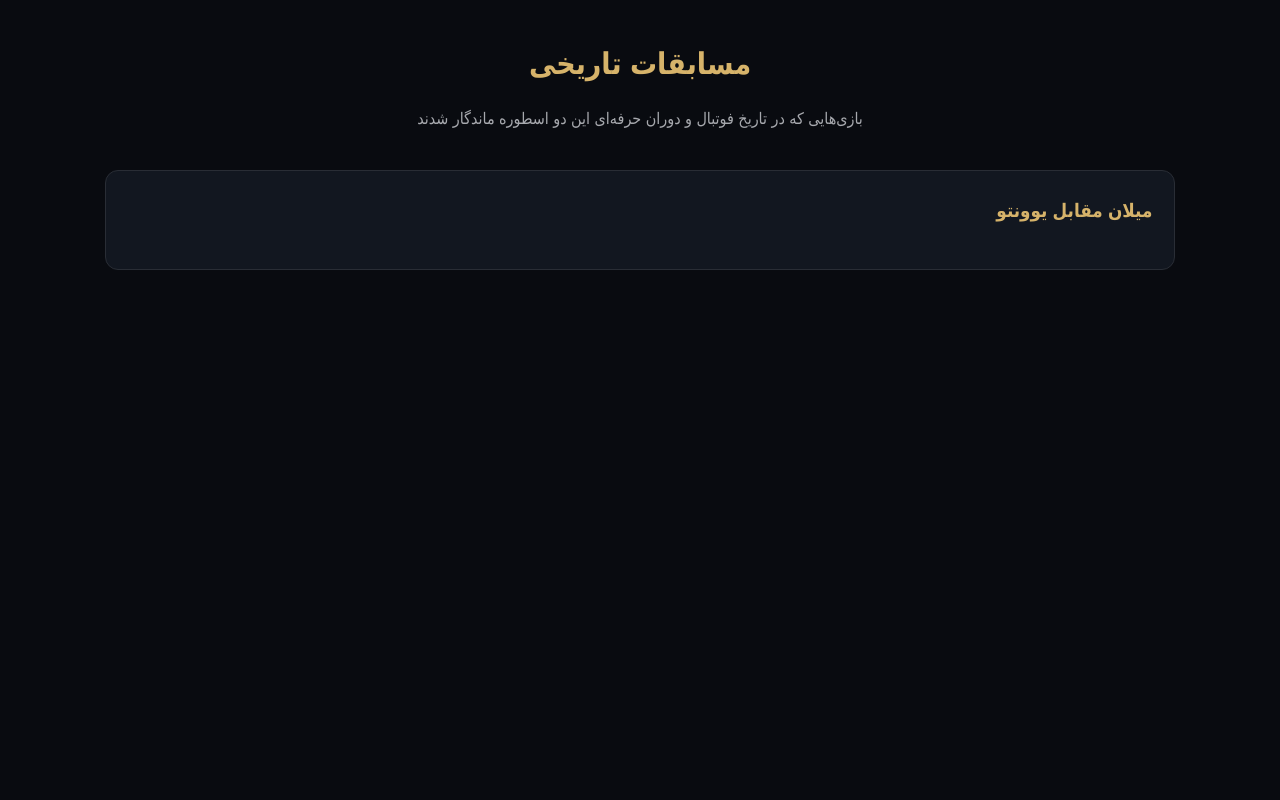
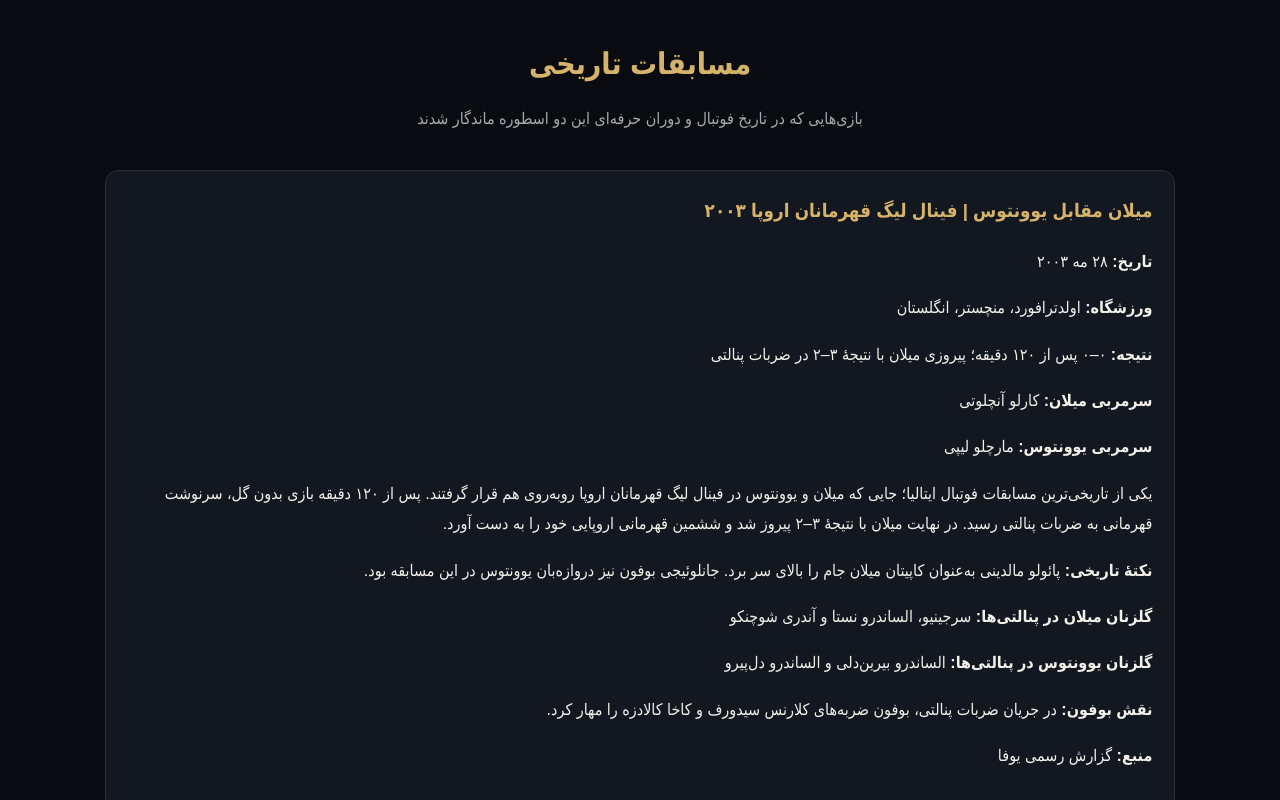
Before and after one commit to Mahdi98943g0/maldini-buffon-tribute, a plain HTML site: page index.html in a window 1280 px wide. Shown: the part 11200-12000 px from the top of the page. Before the commit the page ends 11535 px from the top, so only its background shows below. Drawn offline with Linux system fonts and the light colour scheme.

Commit message:
Update index.html

```diff
--- a/index.html
+++ b/index.html
@@ -379,8 +379,6 @@ button {position:fixed;bottom:20px;left:20px;border:1px solid var(--gold);backgr
   </p>
 
 </section>
-
-</section>
 <section id="buffon-gallery">
   <h2 class="section-title">گالری تصاویر بوفون</h2>
   <p class="subtitle">لحظاتی از تاریخ فوتبال ایتالیا</p>
@@ -548,4 +546,43 @@ button {position:fixed;bottom:20px;left:20px;border:1px solid var(--gold);backgr
   <div class="cards">
 
     <div class="card">
-      <h3>میلان مقابل یوونتو
+     <h3>میلان مقابل یوونتوس | فینال لیگ قهرمانان اروپا ۲۰۰۳</h3>
+
+<p><strong>تاریخ:</strong> ۲۸ مه ۲۰۰۳</p>
+<p><strong>ورزشگاه:</strong> اولدترافورد، منچستر، انگلستان</p>
+<p><strong>نتیجه:</strong> ۰–۰ پس از ۱۲۰ دقیقه؛ پیروزی میلان با نتیجهٔ ۳–۲ در ضربات پنالتی</p>
+<p><strong>سرمربی میلان:</strong> کارلو آنچلوتی</p>
+<p><strong>سرمربی یوونتوس:</strong> مارچلو لیپی</p>
+
+<p>
+یکی از تاریخی‌ترین مسابقات فوتبال ایتالیا؛ جایی که میلان و یوونتوس
+در فینال لیگ قهرمانان اروپا روبه‌روی هم قرار گرفتند.
+پس از ۱۲۰ دقیقه بازی بدون گل، سرنوشت قهرمانی به ضربات پنالتی رسید.
+در نهایت میلان با نتیجهٔ ۳–۲ پیروز شد و ششمین قهرمانی اروپایی خود را به دست آورد.
+</p>
+
+<p><strong>نکتهٔ تاریخی:</strong> پائولو مالدینی به‌عنوان کاپیتان میلان جام را بالای سر برد.
+جانلوئیجی بوفون نیز دروازه‌بان یوونتوس در این مسابقه بود.</p>
+
+<p><strong>گلزنان میلان در پنالتی‌ها:</strong>
+سرجینیو، الساندرو نستا و آندری شوچنکو</p>
+
+<p><strong>گلزنان یوونتوس در پنالتی‌ها:</strong>
+الساندرو بیرین‌دلی و الساندرو دل‌پیرو</p>
+
+<p><strong>نقش بوفون:</strong> در جریان ضربات پنالتی، بوفون ضربه‌های کلارنس سیدورف و کاخا کالادزه را مهار کرد.</p>
+
+<p><strong>منبع:</strong>
+<a href="https://www.uefa.com/uefachampionsleague/news/0253-0d7b3011dd29-b3eede70c2ce-1000/" target="_blank" rel="noopener">گزارش رسمی یوفا</a>
+</p>
+</div>
+</section>
+</main>
+
+<footer>
+<p>Paolo Maldini & Gianluigi Buffon — The Legends</p>
+<p>ساخته‌شده با احترام به دو اسطورهٔ فوتبال</p>
+</footer>
+
+</body>
+</html>
```
